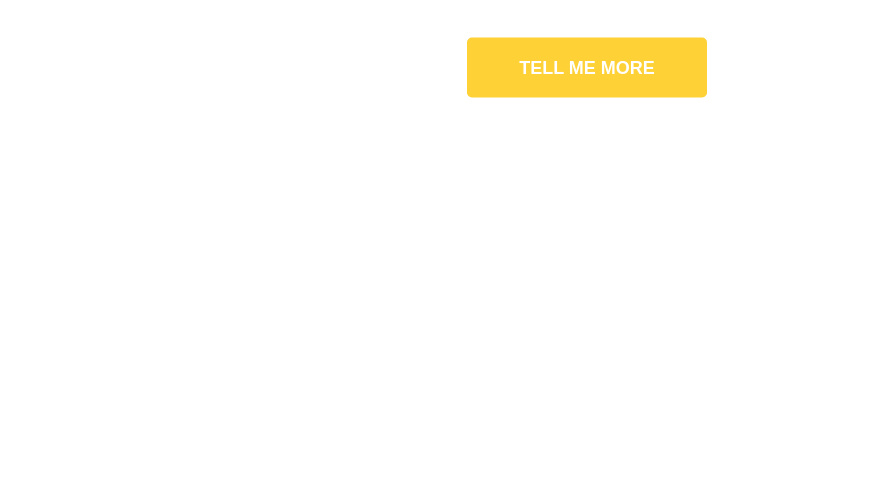
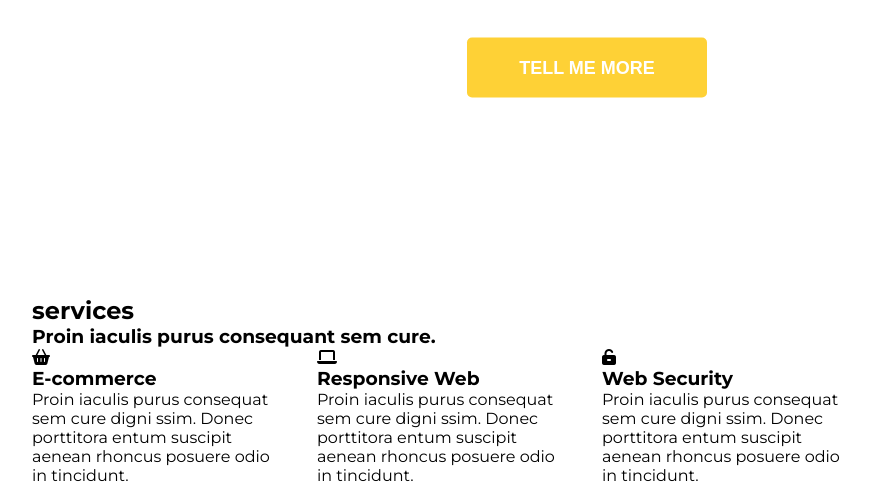
Before and after one commit to PawelJadach/simple-landing-page, a website: page index.html in a window 1280 px wide. Shown: the part 504-989 px from the top of the page, without its empty margins (53-923 px from the left). Before the commit the page ends 800 px from the top, so only its background shows below. Drawn offline with Linux system fonts and the light colour scheme.

Commit message:
Add services html

```diff
--- a/index.html
+++ b/index.html
@@ -35,5 +35,36 @@
         </div>
       </div>
     </header>
+    <div class="container">
+      <h2 class="title">services</h2>
+      <h3 class="subtitle">Proin iaculis purus consequant sem cure.</h3>
+
+      <div class="row">
+        <div class="service col-12 col-md-3">
+          <i class="fas fa-shopping-basket"></i>
+          <h3 class="services-title">E-commerce</h3>
+          <p>
+            Proin iaculis purus consequat sem cure digni ssim. Donec porttitora
+            entum suscipit aenean rhoncus posuere odio in tincidunt.
+          </p>
+        </div>
+        <div class="service col-12 col-md-3">
+          <i class="fas fa-laptop"></i>
+          <h3 class="services-title">Responsive Web</h3>
+          <p>
+            Proin iaculis purus consequat sem cure digni ssim. Donec porttitora
+            entum suscipit aenean rhoncus posuere odio in tincidunt.
+          </p>
+        </div>
+        <div class="service col-12 col-md-3">
+          <i class="fas fa-unlock-alt"></i>
+          <h3 class="services-title">Web Security</h3>
+          <p>
+            Proin iaculis purus consequat sem cure digni ssim. Donec porttitora
+            entum suscipit aenean rhoncus posuere odio in tincidunt.
+          </p>
+        </div>
+      </div>
+    </div>
   </body>
 </html>
```
